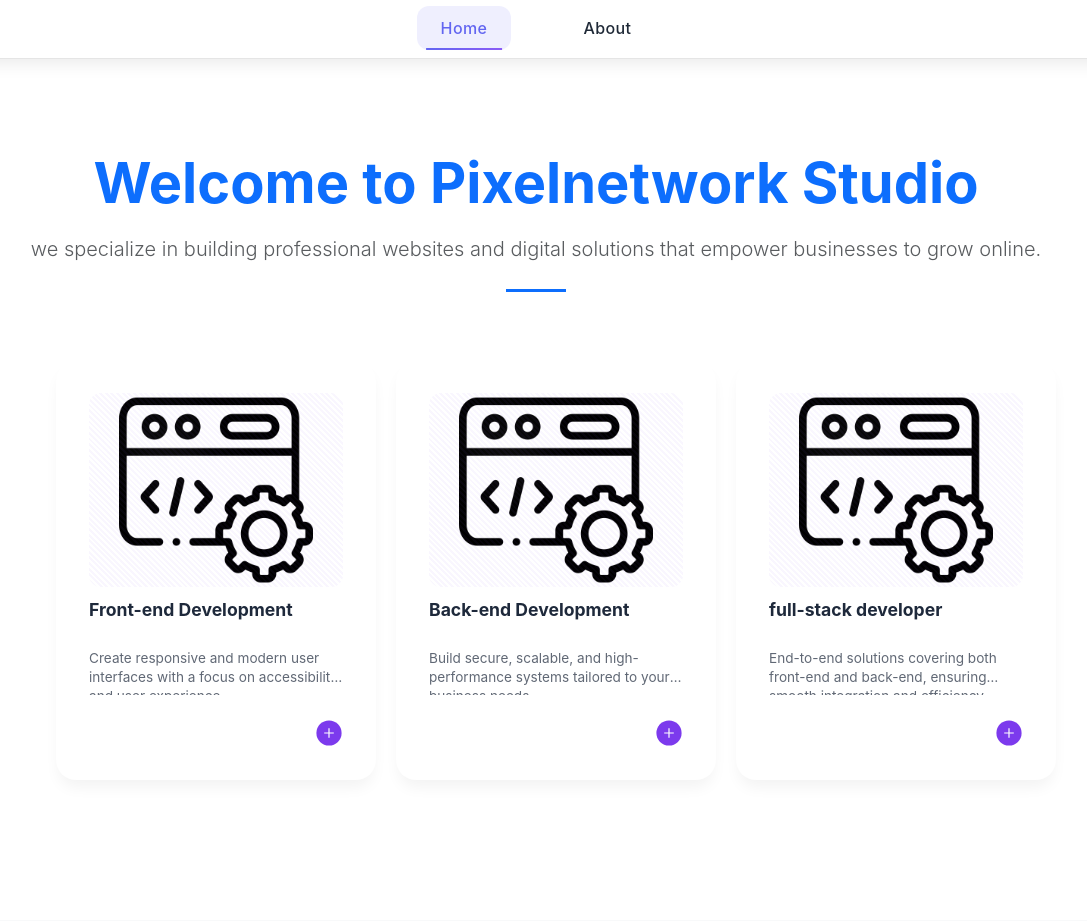
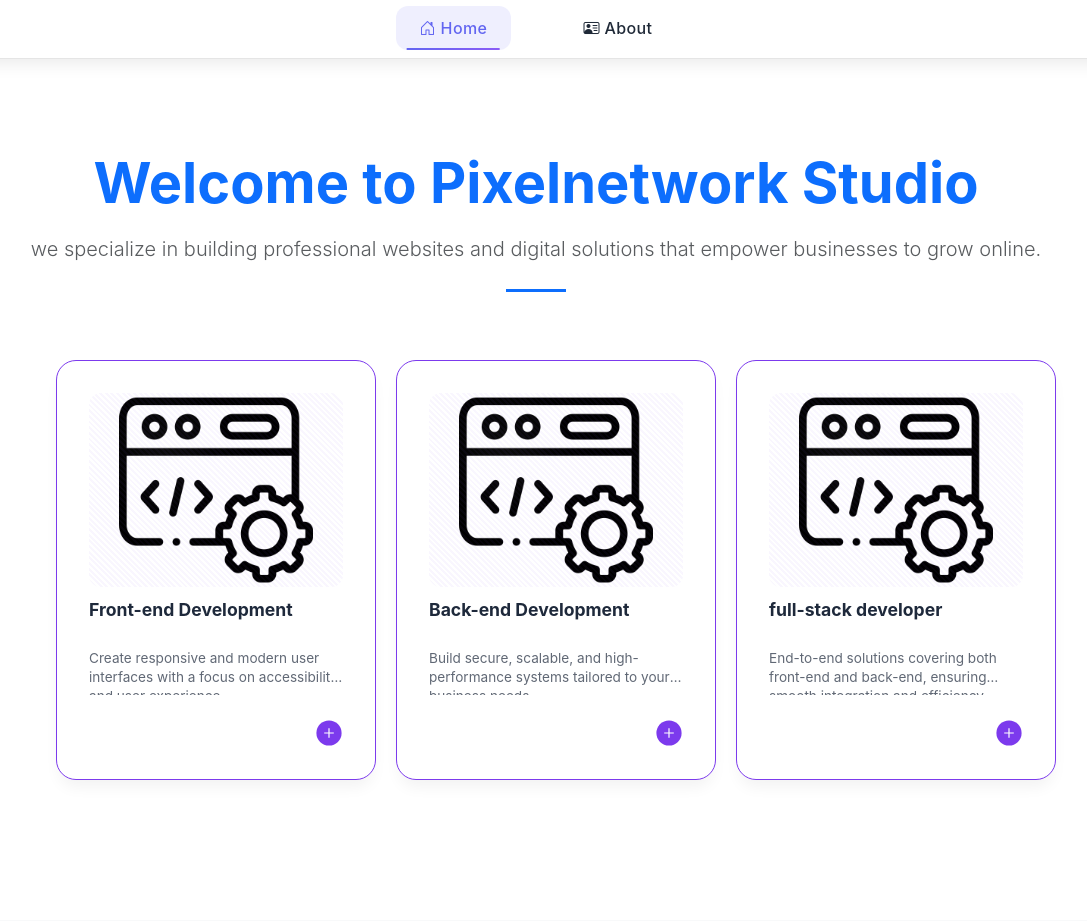
Before and after one commit to Mingchai007/HW3_Mini_Project, a PHP site: page /?page=Home in a window 1280 px wide. Shown: the top 921 px of the page, without its empty margins (104-1191 px from the left). Run offline with PHP 8.4, Linux system fonts and the light colour scheme.

Commit message:
Enhance navbar with icons for Home and About links; update card border color and add icons to registration form buttons

```diff
--- a/assets/component/navbar.php
+++ b/assets/component/navbar.php
@@ -1,7 +1,7 @@
 <nav>
     <ul class="menuItems">
-        <li ><a class="<?= $_GET['page'] == 'Home' ? 'active' : '' ?>"  href='?page=Home'>Home</a></li>
+        <li ><a class="<?= $_GET['page'] == 'Home' ? 'active' : '' ?>"  href='?page=Home'><i class="bi bi-house-door"></i> Home</a></li>
         <!-- <li ><a class="<?= $_GET['page'] == 'Home#courses' ? 'active' : '' ?>"  href='#courses'>Course</a></li> -->
-        <li ><a class="<?= $_GET['page'] == 'About' ? 'active' : '' ?>"  href='?page=About'>About</a></li>
+        <li ><a class="<?= $_GET['page'] == 'About' ? 'active' : '' ?>"  href='?page=About'><i class="bi bi-person-vcard"></i> About</a></li>
     </ul>
 </nav>
--- a/assets/css/card.css
+++ b/assets/css/card.css
@@ -23,7 +23,7 @@
   overflow: hidden;
   transition: all 0.5s cubic-bezier(0.16, 1, 0.3, 1);
   box-shadow: var(--card-shadow);
-  border: 1px solid rgba(255, 255, 255, 0.2);
+  border: 1px solid rgb(124 58 237);
   font-family: -apple-system, BlinkMacSystemFont, "Segoe UI", Roboto, Oxygen,
     Ubuntu, Cantarell, sans-serif;
 }
--- a/assets/page/Home.php
+++ b/assets/page/Home.php
@@ -281,7 +281,7 @@
     <div class="modal-dialog modal-dialog-centered  modal-xl">
         <div class="modal-content">
             <div class="modal-header">
-                <h1 class="modal-title fs-5" id="exampleModalToggleLabel">Registration Form</h1>
+                <h1 class="modal-title fs-5" id="exampleModalToggleLabel">Registration Form <i class="bi bi-clipboard2-plus"></i></h1>
                 <button type="button" class="btn-close" data-bs-dismiss="modal" aria-label="Close"></button>
             </div>
             <form id="RegistrationForm" method="POST" action="assets/backend/register.php">
@@ -381,7 +381,7 @@
 
                 <div class="modal-footer">
                     <!-- <button class="btn btn-primary" data-bs-target="#exampleModalToggle2" data-bs-toggle="modal">Open second modal</button> -->
-                    <button type="submit" class="btn btn-success" name="submit">Submit</button>
+                    <button type="submit" class="btn btn-success" name="submit">Submit <i class="bi bi-check-circle"></i> </button>
                 </div>
 
             </form>
--- a/index.php
+++ b/index.php
@@ -8,6 +8,7 @@
 
   <link href="https://cdn.jsdelivr.net/npm/bootstrap@5.3.8/dist/css/bootstrap.min.css" rel="stylesheet">
   <script src="https://cdn.jsdelivr.net/npm/bootstrap@5.3.3/dist/js/bootstrap.bundle.min.js"></script>
+  <link rel="stylesheet" href="https://cdn.jsdelivr.net/npm/bootstrap-icons@1.13.1/font/bootstrap-icons.min.css">
   <link rel="icon" type="image/x-icon" href="assets/images/favicon.ico">
   <link rel="stylesheet" href="assets/css/style.css">
   <link rel="stylesheet" href="assets/css/card.css">
```
